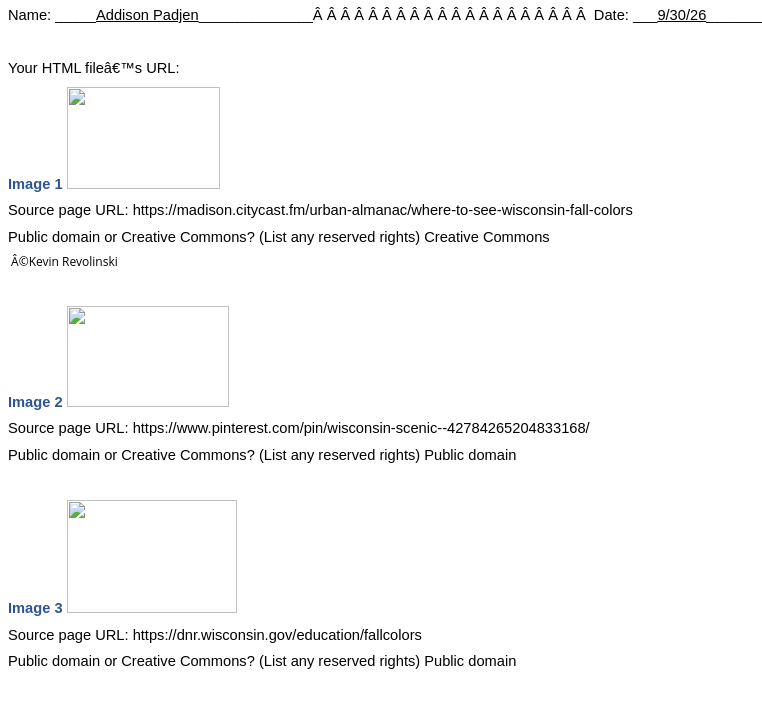
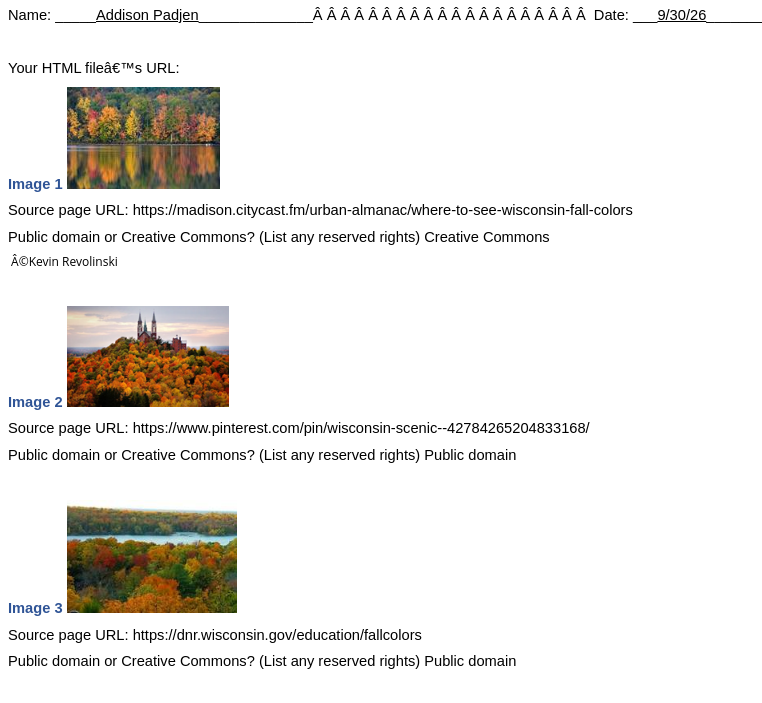
Before and after one commit to apadjen62-bot/github.io, a plain HTML site: page fall-gallery.html in a window 1280 px wide. Shown: the whole page, without its empty margins (0-762 px from the left). Drawn offline with Linux system fonts and the light colour scheme.

Commit message:
Refactor fall-gallery.html for better HTML structure
Updated HTML structure and image sources in fall-gallery.html.

```diff
--- a/fall-gallery.html
+++ b/fall-gallery.html
@@ -57,7 +57,7 @@ file’s URL: </span></p>
 <p class=MsoNormal><b><span style='font-family:"Arial",sans-serif;color:#2F5496'>Image
 1</span></b><b><span style='font-family:"Arial",sans-serif'> </span></b><b><span
 style='font-family:"Arial",sans-serif'><img width=153 height=102 id="Picture 4"
-src="WI%20Fall%20Gallery_files/image007.jpg"></span></b></p>
+src="image007.jpg"></span></b></p>
 
 <p class=MsoNormal><span style='font-family:"Arial",sans-serif'>Source page
 URL: https://madison.citycast.fm/urban-almanac/where-to-see-wisconsin-fall-colors</span></p>
@@ -72,7 +72,7 @@ or Creative Commons? (List any reserved rights) Creative Commons</span></p>
 
 <p class=MsoNormal><b><span style='font-family:"Arial",sans-serif;color:#2F5496'>Image
 2 </span></b><b><span style='font-family:"Arial",sans-serif;color:#2F5496'><img
-width=162 height=101 id="Picture 5" src="WI%20Fall%20Gallery_files/image008.png"></span></b></p>
+width=162 height=101 id="Picture 5" src="image008.png"></span></b></p>
 
 <p class=MsoNormal><span style='font-family:"Arial",sans-serif'>Source page
 URL: https://www.pinterest.com/pin/wisconsin-scenic--42784265204833168/</span></p>
@@ -84,7 +84,7 @@ or Creative Commons? (List any reserved rights) Public domain</span></p>
 
 <p class=MsoNormal><b><span style='font-family:"Arial",sans-serif;color:#2F5496'>Image
 3 </span></b><b><span style='font-family:"Arial",sans-serif;color:#2F5496'><img
-width=170 height=113 id="Picture 3" src="WI%20Fall%20Gallery_files/image009.jpg"></span></b></p>
+width=170 height=113 id="Picture 3" src="image009.jpg"></span></b></p>
 
 <p class=MsoNormal><span style='font-family:"Arial",sans-serif'>Source page
 URL: https://dnr.wisconsin.gov/education/fallcolors</span></p>
```
